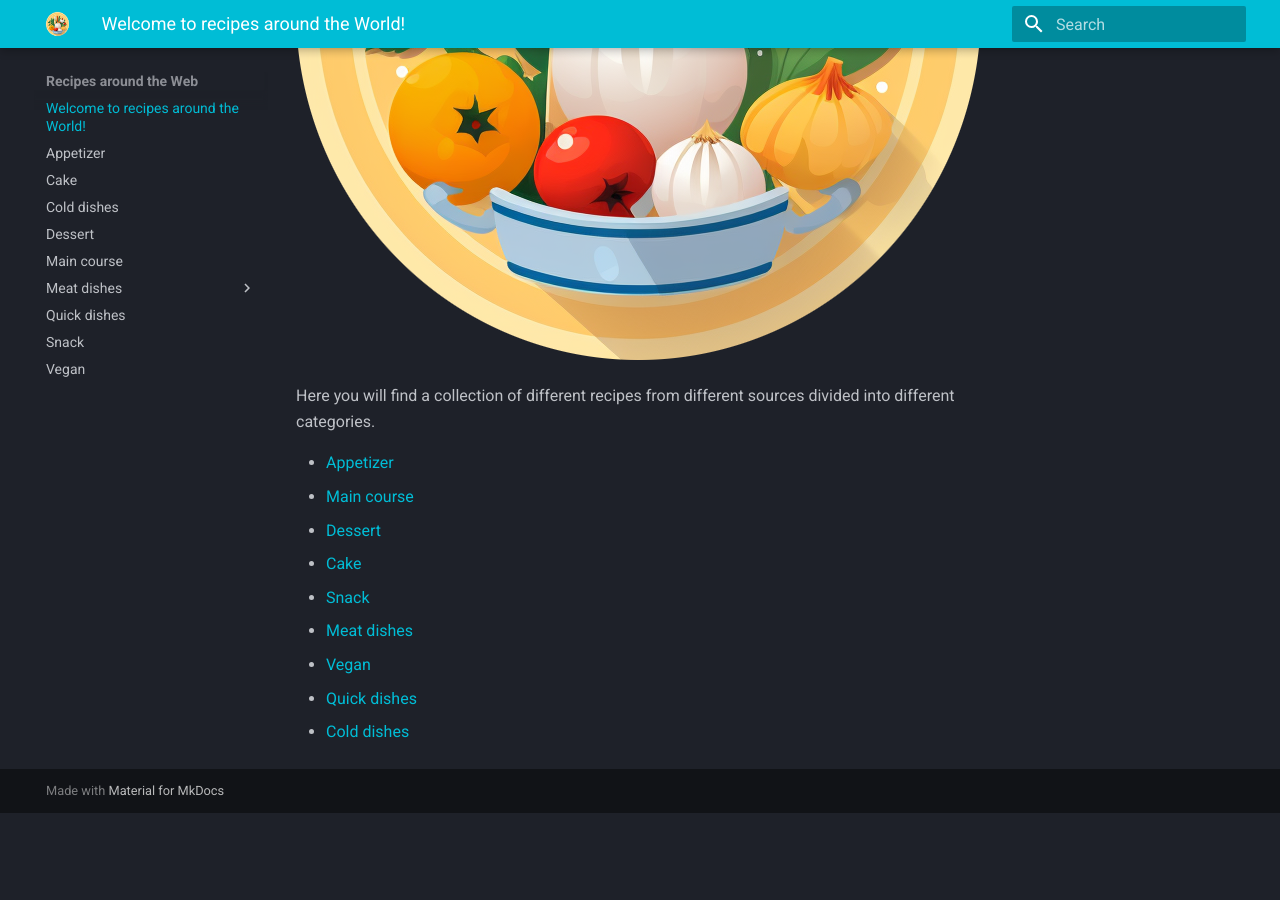
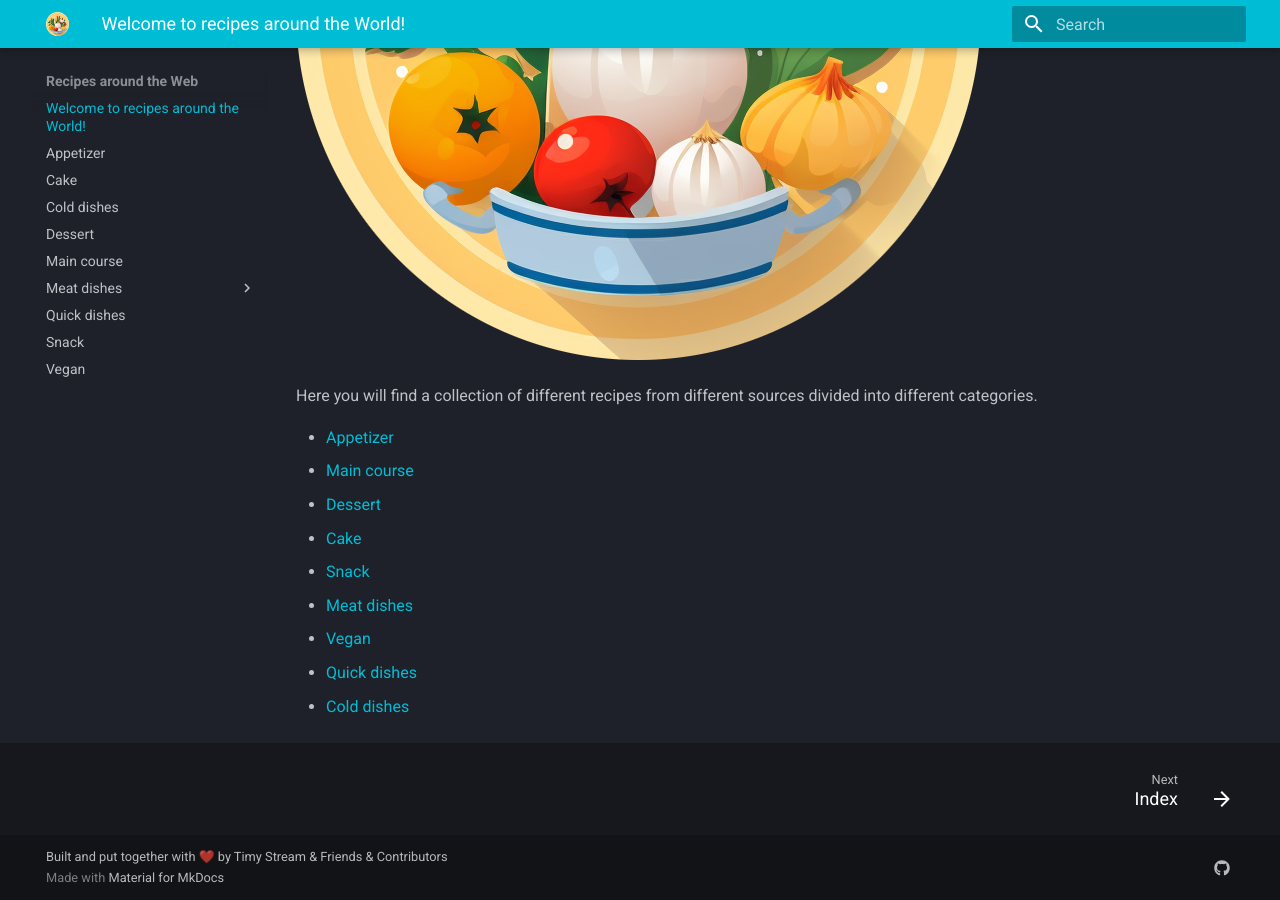
Before and after one commit to TimyStream/recipes-around-the-web, an MkDocs documentation site: the page built from docs/index.md, in a window 1280 px wide and 900 px high, scrolled down 521 px. Built offline with MkDocs 1.6.1 and Material for MkDocs 9.7.7, drawn with Linux system fonts in a browser that asks for light colours; before the commit the page ends 1334 px from its top, so only the background shows below that.

Commit message:
Changed mkdocs.yml settings

```diff
--- a/mkdocs.yml
+++ b/mkdocs.yml
@@ -1,4 +1,6 @@
 site_name: Recipes around the Web
+plugins:
+  - search
 theme:
   name: material
   logo: images/logo-cutout.png
@@ -9,3 +11,11 @@ theme:
   features:
     - navigation.top
     - navigation.indexes
+    - toc.follow
+    - toc.integrate
+    - navigation.footer
+extra:
+  social:
+    - icon: fontawesome/brands/github
+      link: https://github.com/TimyStream
+copyright: Built and put together with ❤️ by Timy Stream & Friends & Contributors
```
